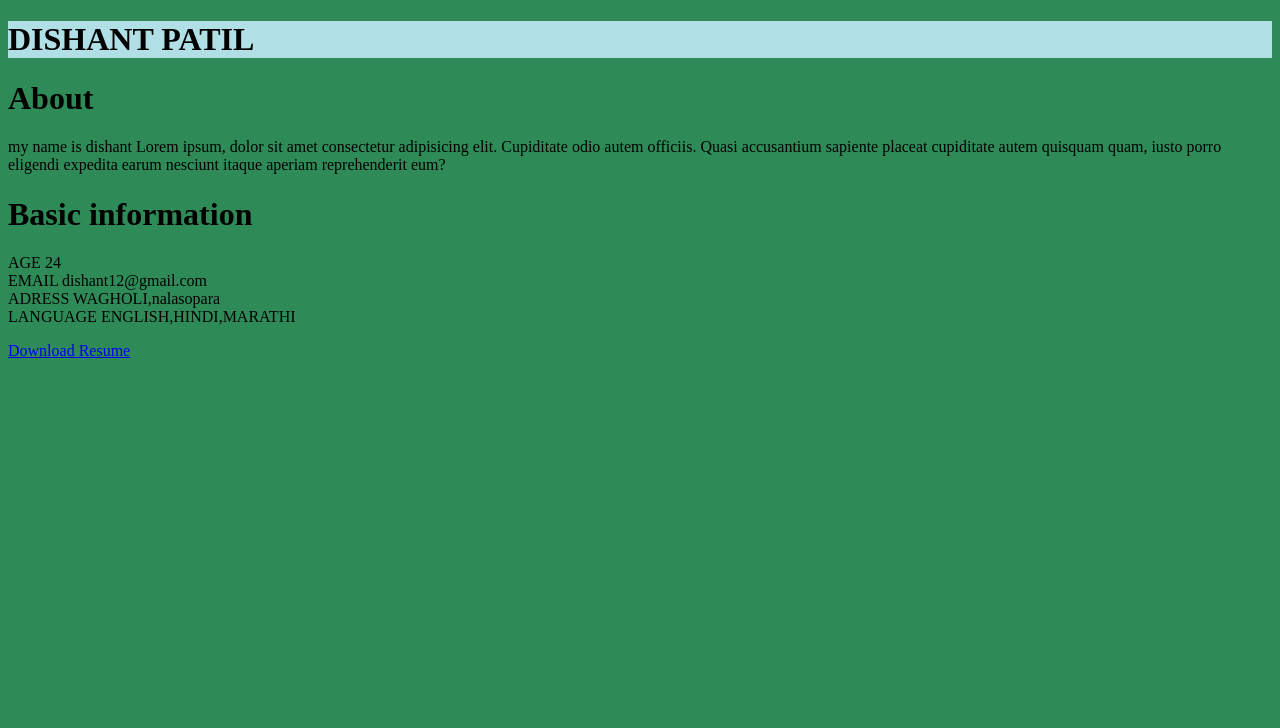
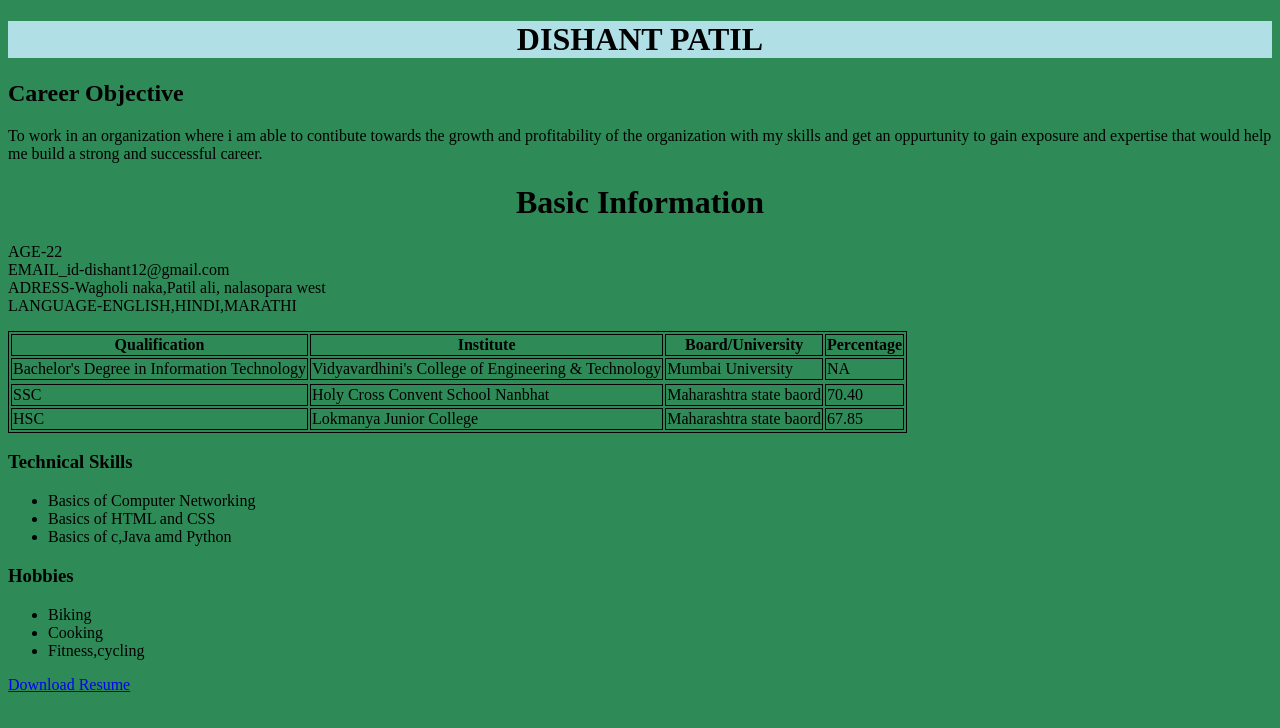
Before and after one commit to Dishant45/Training, a plain HTML site: page index.html in a window 1280 px wide. Drawn offline with Linux system fonts and the light colour scheme.

Commit message:
Update index.html

```diff
--- a/index.html
+++ b/index.html
@@ -1,21 +1,80 @@
 <!DOCTYPE html>
+
 <html lang="en">
 <head>
     <meta charset="UTF-8">
     <meta name="viewport" content="width=device-width, initial-scale=1.0">
-    <title>Document</title>
+    <title>RESUME</title>
+<style>
+    h1{
+        text-align:center;
+    }
+    table,th,td{
+        border:1px solid black;
+    }
+</style>
+
 </head>
 <body style="background-color: seagreen;">
 <h1 style="background-color: powderblue;">DISHANT PATIL</h1>
 
-    <H1>About</H1>
-   <P>my name is dishant Lorem ipsum, dolor sit amet consectetur adipisicing elit. Cupiditate odio autem officiis. Quasi accusantium sapiente placeat cupiditate autem quisquam quam, iusto porro eligendi expedita earum nesciunt itaque aperiam reprehenderit eum?</P>
-<dl><h1>Basic information</h1>
-<dt>AGE 24</dt>
-<dt>EMAIL dishant12@gmail.com</dt>
-<dt>ADRESS WAGHOLI,nalasopara</dt>
-<dt> LANGUAGE ENGLISH,HINDI,MARATHI</dt>
+    <h2>Career Objective</h2>
+   <P>To work in an organization where i am able to contibute towards the growth and profitability of the organization with my skills and get an oppurtunity to gain exposure and expertise that would help me build a strong and successful career.</P>
+<dl><h1>Basic Information</h1>
+<dt>AGE-22</dt>
+<dt>EMAIL_id-dishant12@gmail.com
+    <dt>ADRESS-Wagholi naka,Patil ali, nalasopara west</dt>
+<dt> LANGUAGE-ENGLISH,HINDI,MARATHI</dt>
 </dl>
-<P><a href="./Desktop/resume/Resume.jpg" download="Resume.jpg">Download Resume</a></P>
+<table>
+    <tr>
+    <th>Qualification</th>
+    <th>Institute</th>
+    <th>Board/University</th>
+    <th>Percentage</th>
+    </tr>
+    <td>Bachelor's Degree in Information Technology </td>
+   <td>Vidyavardhini's College of Engineering & Technology</td>
+   <td>Mumbai University</td>
+   <td>NA</td>
+   <tr>
+       <tr>
+<td>SSC</td>
+<td>Holy Cross Convent School Nanbhat</td>
+<td>Maharashtra state baord</td>
+    <td>70.40</td>
+</tr>
+<tr>
+    <td>HSC</td>
+    <td>Lokmanya Junior College</td>
+    <td>Maharashtra state baord</td>
+        <td>67.85</td>
+    </tr>
+    </tr>
+</table>
+
+
+   <h3>Technical Skills</h3>
+    <ul>
+        <li>Basics of Computer Networking</li>
+        <li>Basics of HTML and CSS</li>
+        <li>Basics of c,Java amd Python</li>
+    </ul>
+
+    <h3>Hobbies</h3>
+    <ul>
+        <li>Biking</li>
+        <li>Cooking</li>
+        <li>Fitness,cycling</li>
+    </ul>
+
+
+<P><a href="../../Desktop/resume/Resume.jpg" download>Download Resume</a></P>
+
+    <h3>
+
+
+
 </body>
+
 </html>
```
